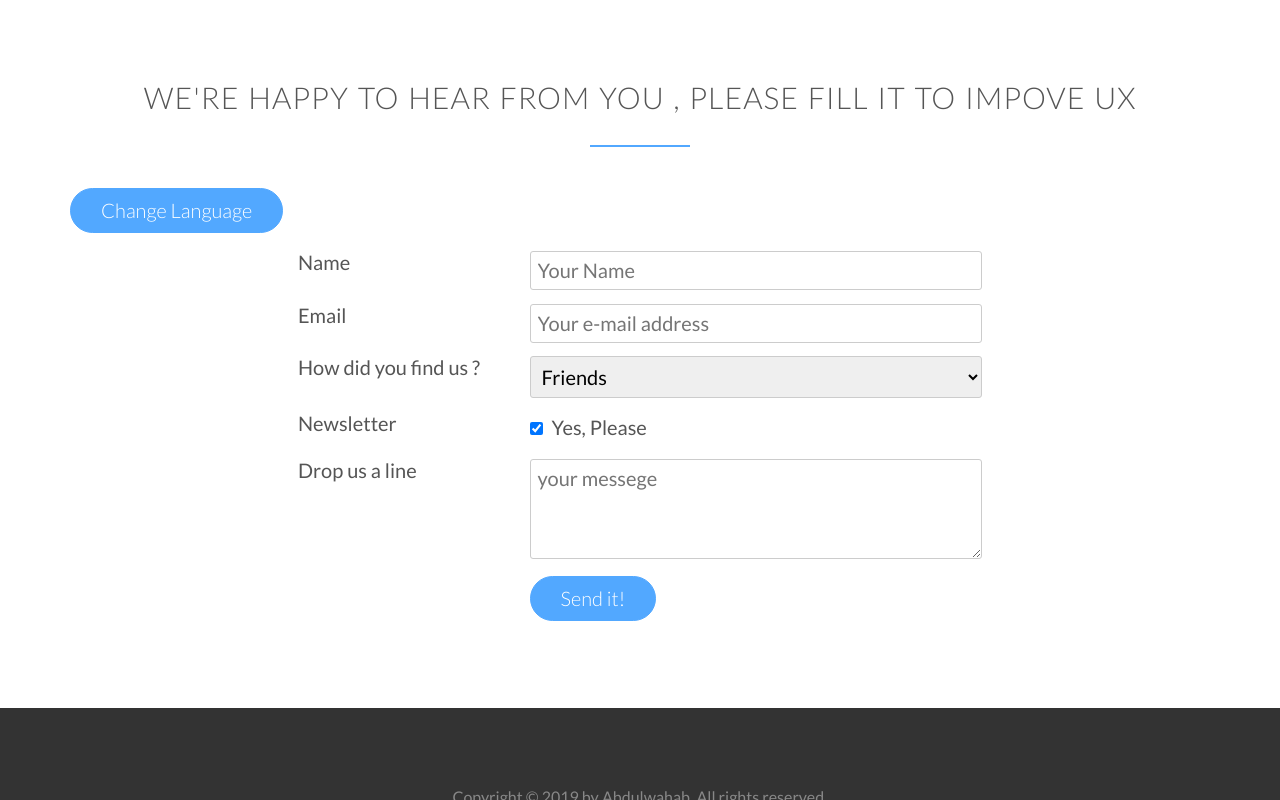
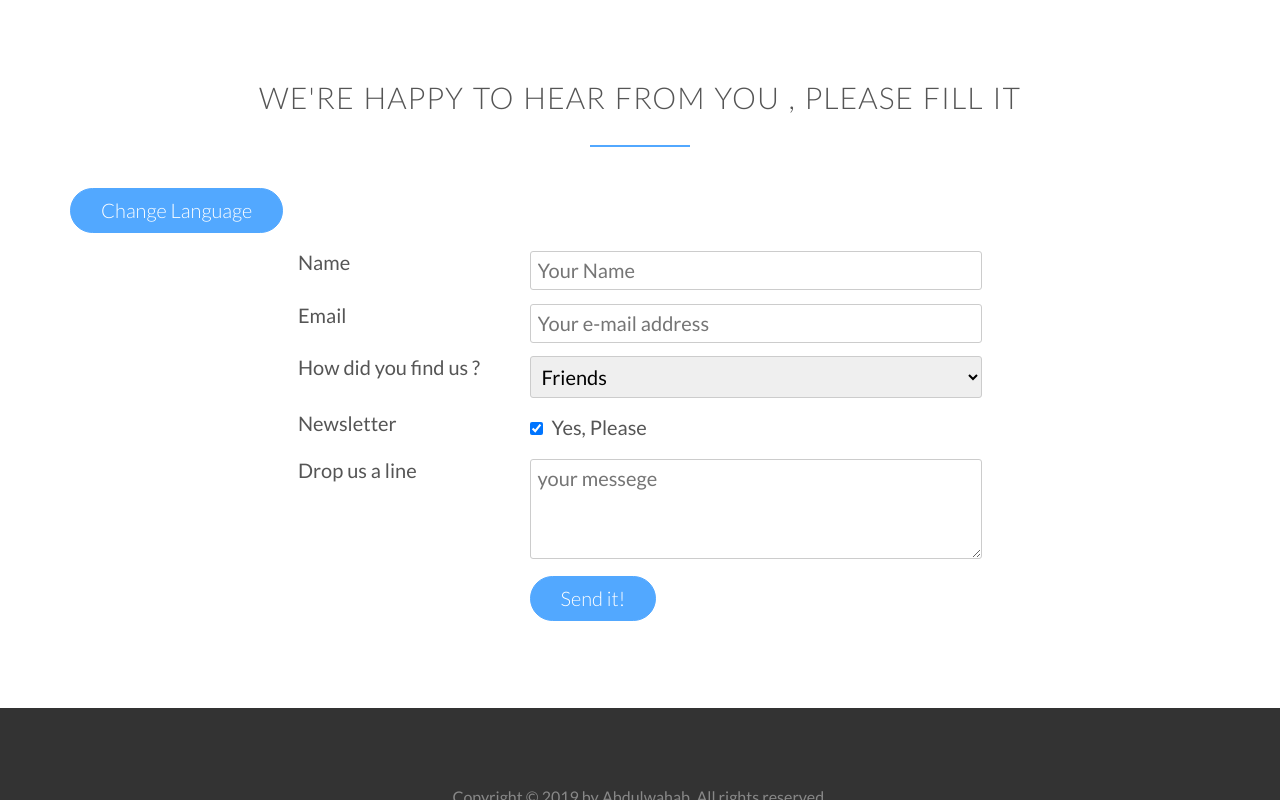
Before and after one commit to Abdulwahab07/last_version, a plain HTML site: page form.html in a window 1280 px wide. Drawn offline with nearby package versions, Linux system fonts and the light colour scheme.

Commit message:
Revert "test revert commit"
This reverts commit 911ecd2c6d6172b951816d82f354c6d5deba3d33.

```diff
--- a/form.html
+++ b/form.html
@@ -28,7 +28,7 @@
 	<body>
 <section class="section-form">
 			<div class="row">
-				<h2>We're happy to hear from you , please fill it to impove UX</h2>
+				<h2>We're happy to hear from you , please fill it</h2>
 			</div>
 
 			<div class="row lang">
```
